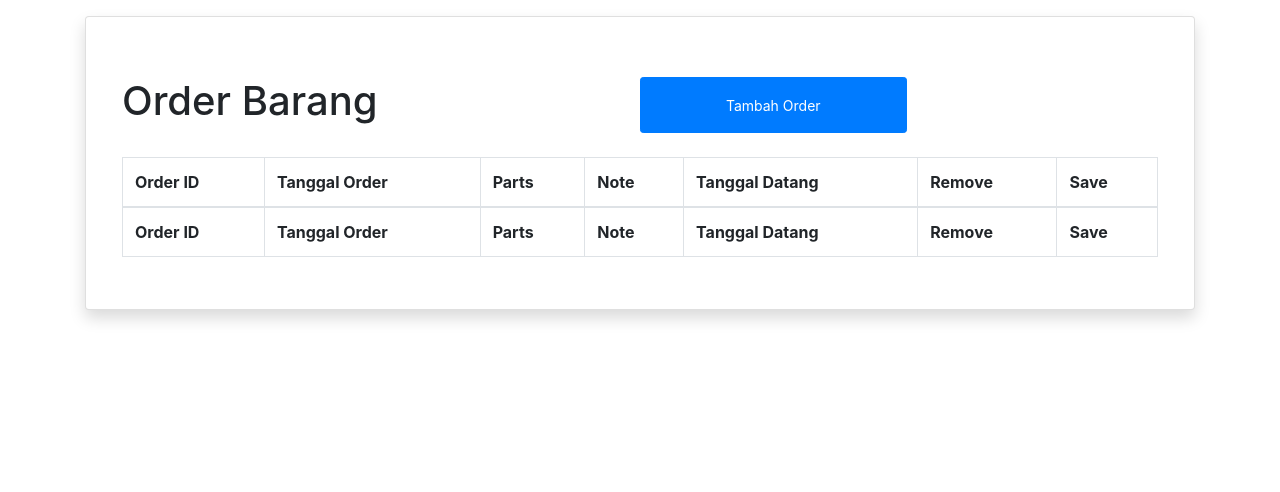
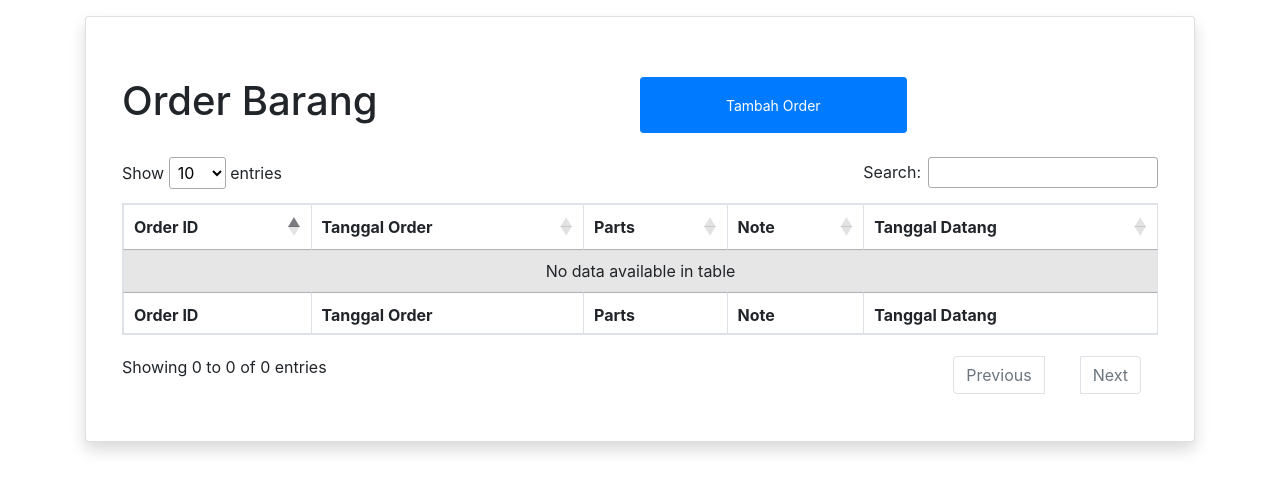
Before and after one commit to madeyoga/CGM-App, a Django app: page /order/ in a window 1280 px wide. Shown: the part 56-548 px from the top of the page. Run offline with Django 3.2, Linux system fonts and the light colour scheme; data that the repository does not hold is empty; some libraries are stand-ins or nearby versions.

Commit message:
Update clients and routes and views

```diff
--- a/CGM_App/webclient/forms.py
+++ b/CGM_App/webclient/forms.py
@@ -18,3 +18,8 @@ class EditItemForm(forms.Form):
     harga_barang_preview = forms.CharField(label='harga_barang_preview')
     part_nomer = forms.CharField(label='part_nomer')
     jumlah_stock_barang = forms.IntegerField(label='jumlah_stock_barang', min_value=0)
+
+
+class PostNewOrderForm(forms.Form):
+    id_order = forms.CharField(label='id_order')
+    nama_barang = forms.CharField(label='nama_barang')
--- a/CGM_App/webclient/static/webclient/js/order_app.js
+++ b/CGM_App/webclient/static/webclient/js/order_app.js
@@ -2,7 +2,8 @@ var app = new Vue({
     el: "#app",
 	delimiters: ['[[', ']]'],
     data: {
-        ongoingOrders: initialData
+        ongoingOrders: initialData,
+        selectedData: null
     },
     methods: {
         addNewOrderField: function() {
--- /dev/null
+++ b/CGM_App/webclient/static/webclient/js/order_datatables.js
@@ -0,0 +1,21 @@
+$(document).ready(function() {
+    var table = $('#table-ongoing-orders').DataTable();
+
+    $('#table-ongoing-orders tbody').on( 'click', 'tr', function () {
+        if ( $(this).hasClass('selected')) {
+            $(this).removeClass('selected');
+        }
+        else {
+            table.$('tr.selected').removeClass('selected');
+            $(this).addClass('selected');
+        }
+    });
+
+    $('.dataTable').on('doubletap', 'tbody td', function(e) {
+        app.selectedData = app.initialData.find((item) => item.id == this.parentNode.id);
+        console.log(app.selectedData);
+
+        // Show modal
+        editApp.showModal(app.selectedData);
+    });
+});
--- a/CGM_App/webclient/templates/webclient/webclient_base.html
+++ b/CGM_App/webclient/templates/webclient/webclient_base.html
@@ -1,15 +1,15 @@
 <!DOCTYPE html>
 <html lang="en">
 <head>
-
-	{% block header %}
-	{% endblock %}
 
     <meta name="viewport" content="initial-scale=1">
 	<link rel="stylesheet" type="text/css" href="https://cdnjs.cloudflare.com/ajax/libs/twitter-bootstrap/4.5.2/css/bootstrap.css">
 	<link rel="stylesheet" type="text/css" href="https://cdn.datatables.net/1.10.22/css/dataTables.bootstrap4.min.css">
 	<link rel="stylesheet" type="text/css" href="https://cdn.datatables.net/1.10.22/css/jquery.dataTables.min.css">
     <script src="https://cdn.jsdelivr.net/npm/vue@2"></script>
+
+	{% block header %}
+	{% endblock %}
 </head>
 <body>
 	<!-- NAVBAR -->
--- a/CGM_App/webclient/templates/webclient/webclient_gudang.html
+++ b/CGM_App/webclient/templates/webclient/webclient_gudang.html
@@ -6,6 +6,8 @@
 	<meta charset="UTF-8">
 	<title>CGMApp - Gudang</title>
 
+	<link rel="stylesheet" type="text/css" href="https://cdn.datatables.net/1.10.22/css/dataTables.bootstrap4.min.css">
+	<link rel="stylesheet" type="text/css" href="https://cdn.datatables.net/1.10.22/css/jquery.dataTables.min.css">
 	<link rel="stylesheet" type="text/css" href="{% static 'webclient/css/gudang.css' %}">
 {% endblock %}
 
--- a/CGM_App/webclient/templates/webclient/webclient_order.html
+++ b/CGM_App/webclient/templates/webclient/webclient_order.html
@@ -21,7 +21,7 @@
 
 				<!-- TABLE -->
 				<div class="table-responsive">
-					<table id="table-items" class="table table-striped table-bordered" style="width:100%">
+					<table id="table-ongoing-orders" class="table table-striped table-bordered" style="width:100%">
 						<thead>
 							<tr>
 								<th>Order ID</th>
@@ -29,30 +29,28 @@
 								<th>Parts</th>
 								<th>Note</th>
 								<th>Tanggal Datang</th>
-								<th>Remove</th>
-								<th>Save</th>
 							</tr>
 						</thead>
 						<tbody>
 							<tr v-for="item in ongoingOrders" v-bind:key="item.id" v-bind:id="item.id">
 								<template v-if="Object.keys(item).length > 0">
-									<td><input type="text" class="form-control" readonly v-model="item.id"></td>
+									<td>[[ item.id ]]</td>
 									<td>[[ item.tanggal_order ]]</td>
 									<td>[[ item.nama_barang ]]</td>
 									<td>[[ item.note ]]</td>
 									<td>[[ item.tanggal_datang ]]</td>
 								</template>
 
-								<template v-else>
+								<!-- <template v-else>
 									<td><input type="text" class="form-control" readonly value="-"></td>
-									<td><input type="datetime-local" class="form-control"></td>
-									<td><input type="text" class="form-control"></td>
-									<td><input type="text" class="form-control"></td>
-									<td><input type="text" class="form-control"></td>
+									<td><input name="tanggal_order" type="datetime-local" class="form-control"></td>
+									<td><input name="nama_barang" type="text" class="form-control"></td>
+									<td><input name="note" type="text" class="form-control"></td>
+									<td><input name="tanggal_datang" type="text" class="form-control"></td>
 
 									<td><button class="btn btn-danger" onclick="app.onClickRemoveButton(this)"><i class="fa fa-trash"></i></button></td>
 									<td><button class="btn btn-primary" onclick="app.onClickSaveButton(this)"><i class="fa fa-floppy-o"></i></button></td>
-								</template>
+								</template> -->
 							</tr>
 						</tbody>
 						<tfoot>
@@ -62,8 +60,6 @@
 								<th>Parts</th>
 								<th>Note</th>
 								<th>Tanggal Datang</th>
-								<th>Remove</th>
-								<th>Save</th>
 							</tr>
 						</tfoot>
 					</table>
@@ -86,5 +82,6 @@
 		}
 	</script>
 	<script src="{% static 'webclient/js/order_app.js' %}" type="text/javascript"></script>
+	<script src="{% static 'webclient/js/order_datatables.js' %}" type="text/javascript"></script>
 	<script src="{% static 'webclient/js/jquery.mobile-events.min.js' %}" type="text/javascript"></script>
 {% endblock %}
--- a/CGM_App/webclient/urls.py
+++ b/CGM_App/webclient/urls.py
@@ -9,7 +9,12 @@ urlpatterns = [
     path('order/', views.order, name='webclient_order'),
     path('pembeli/', views.pembeli, name='webclient_pembeli'),
     path('penjualan/', views.penjualan, name='webclient_penjualan'),
+
+    # Item Routes
     path('post_item/', views.post_item, name='webclient_post_item'),
     path('edit_item/', views.edit_item, name='webclient_edit_item'),
     path('delete_item/<int:item_id>', views.delete_item, name='webclient_delete_item'),
+
+    # Order Routes
+    path('post_order/', views.post_order, name="webclient_post_order")
 ]
--- a/CGM_App/webclient/views.py
+++ b/CGM_App/webclient/views.py
@@ -63,3 +63,14 @@ def delete_item(request, item_id):
     else:
         messages.error(request, "Only super user can delete data.")
     return HttpResponseRedirect("/webclient/")
+
+
+@require_http_methods(["POST"])
+def post_order(request):
+    post_form = PostNewItemForm(request.POST)
+    if post_form.is_valid():
+        Barang.save_form(post_form)
+        messages.success(request, "Save data success!")
+    else:
+        messages.error(request, "Please make sure to fill all the fields before submit form")
+    return HttpResponseRedirect("/webclient/")
```
